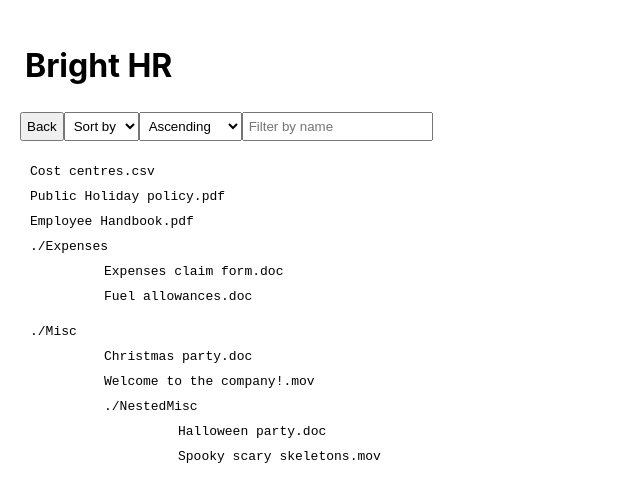
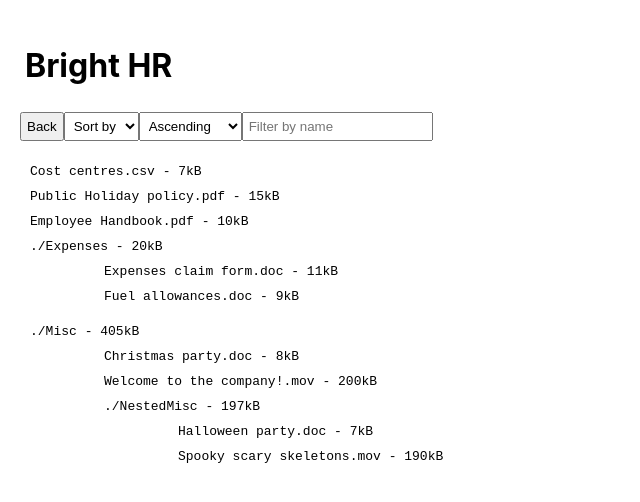
Before and after one commit to RyanErkal/brighthr, a React (Create React App) app: page / in a window 1280 px wide. Shown: the top 502 px of the page, without its empty margins (0-640 px from the left). Built offline with nearby package versions, Linux system fonts and the light colour scheme.

Commit message:
display size

```diff
--- a/package.json
+++ b/package.json
@@ -34,5 +34,8 @@
       "last 1 firefox version",
       "last 1 safari version"
     ]
+  },
+  "devDependencies": {
+    "jest": "^27.5.1"
   }
 }
--- a/src/App.js
+++ b/src/App.js
@@ -22,14 +22,14 @@
 							onClick={() => {
 								setJSONdata(file.files);
 							}}>
-							./{file.name}
+							./{file.name} - {file.size}kB
 							<div className="tab">{mapFiles(file.files)}</div>
 						</div>
 					);
 				} else {
 					return (
 						<div key={file.name}>
-							{file.name}.{file.type}
+							{file.name}.{file.type} - {file.size}kB
 						</div>
 					);
 				}
```
Also changed, not shown: 2 other files (tests, documents, lock files or other folders).
